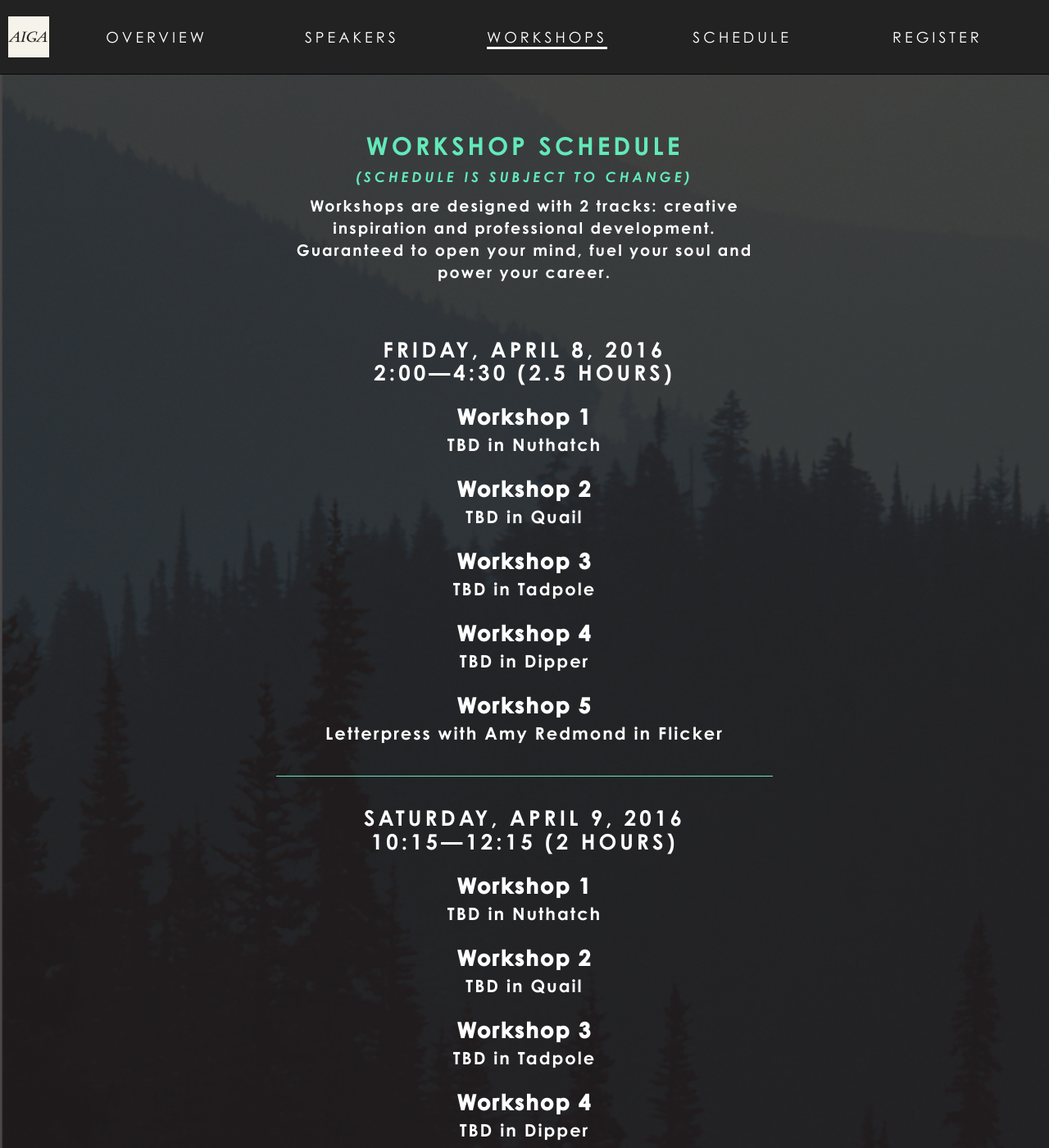
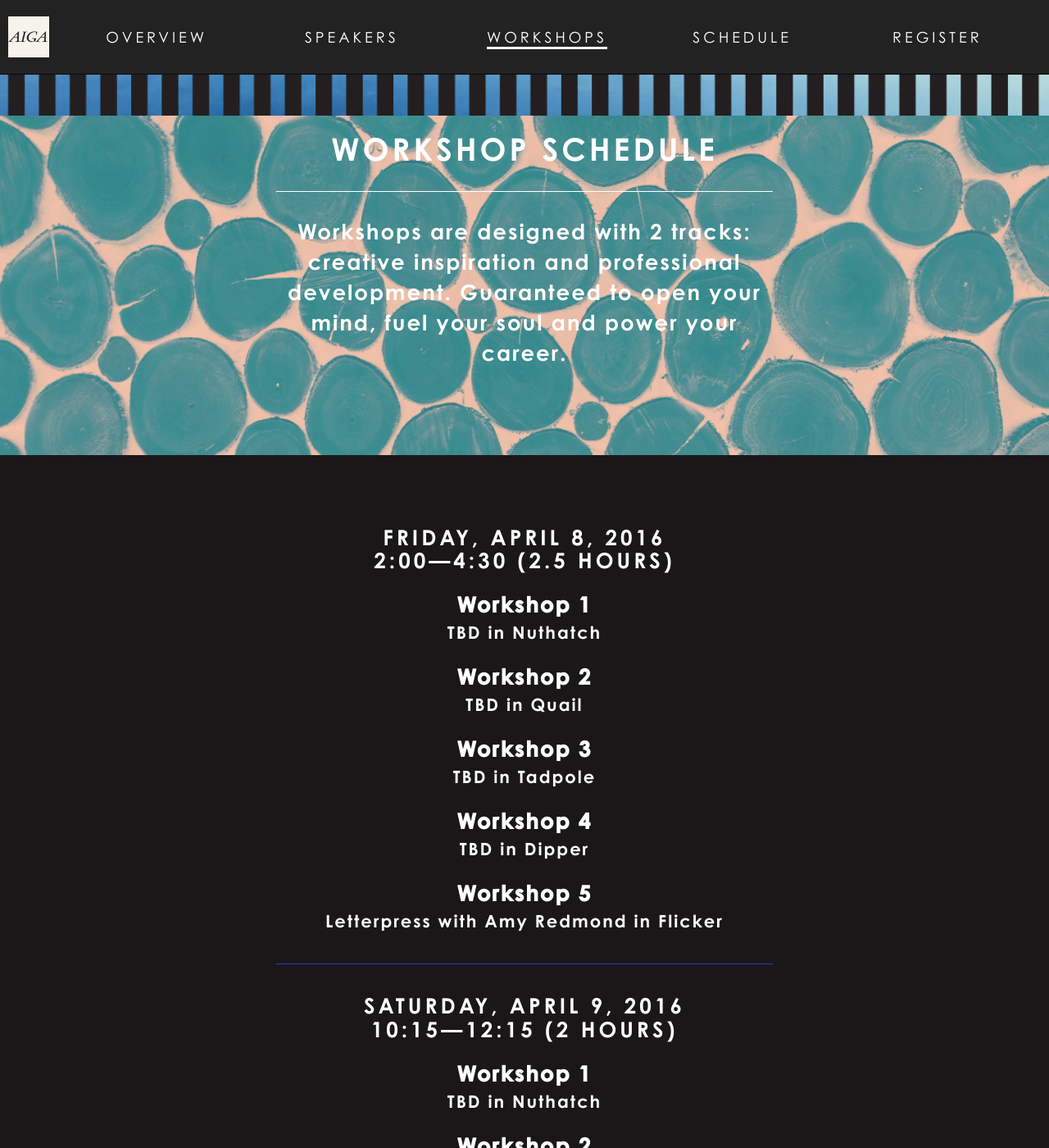
Before and after one commit to aiga-seattle/2015.aigaintothewoods.com, a Jekyll site: the page built from workshops.html, in a window 1280 px wide and 1400 px high. Shown: the whole window at 82% size. Built offline with Jekyll 4.4.1, drawn with Linux system fonts in a browser that asks for light colours; nearby versions of some CDN libraries; some web fonts are replaced.

Commit message:
Refactor speaker and workshop hero

```diff
--- a/_sass/_intothewoods.scss
+++ b/_sass/_intothewoods.scss
@@ -166,14 +166,52 @@ h3, h4 {
   }
 }
 
+.page-workshops {
+  .wrapper-workshops-intro {
+    background-image: url('/images/backgrounds/blue-circles.jpg');
+    background-position: center center;
+    background-size: 100% 100%;
+    color: #fff;
+    font-size: 26px;
+    min-height: 388px;
+    padding-bottom: 75px;
+  }
+
+  .wrapper-stripes {
+    background-image: url("/images/backgrounds/stripes-black-blue.jpg");
+    background-repeat: no-repeat;
+    background-position: center;
+    background-size: cover;
+    height: 50px;
+  }
+
+  h1 {
+    font-size: 38px;
+    border-bottom: 1px solid #fff;
+    padding-bottom: 30px;
+    margin-bottom: 30px;
+  }
+
+  @media (max-width: $screen-md-min){
+    .wrapper-workshops-intro {
+      background-position: inherit;
+      background-size: cover;
+      font-size: 20px;
+      padding-bottom: 35px;
+    }
+
+    h1 {
+      margin-top: 35px;
+    }
+
+  }
+}
+
 .wrapper-workshops {
   text-align: center;
   color: #fff;
 
-  @include make-background-cover();
-  background-image: url(/images/backgrounds/woods.jpg);
-  background-color: rgb(35, 33, 34);
-  background-attachment: fixed;
+  background-color: rgb(26, 23, 24);
 
   h1 {
     color: $itw-green;
@@ -185,8 +223,8 @@ h3, h4 {
     }
   }
 
-  section:first-child {
-    border-bottom: none;
+  section {
+    border-bottom-color: rgb(43, 56, 201);
   }
 }
 
--- a/workshops.html
+++ b/workshops.html
@@ -3,15 +3,17 @@ layout: single_column
 title: Workshops
 ---
 <div class="page-workshops">
+  <div class="wrapper wrapper-workshops-intro">
+    <div class="wrapper-stripes"></div>
+    <div class="cover-hero">
+      <h1>Workshop Schedule</h1>
+      <p>Workshops are designed with 2 tracks: creative inspiration and professional development. Guaranteed to open your mind, fuel your soul and power your career.</p>
+    </div>
+  </div>
+
   <div class="wrapper wrapper-workshops">
     <div class="content">
       <section>
-        <section class="intro">
-          <h1>Workshop Schedule<br/><small>(schedule is subject to change)</small></h1>
-          <p>Workshops are designed with 2 tracks: creative inspiration and professional development. Guaranteed to open your mind, fuel your soul and power your career.</p>
-          <p></p>
-        </section>
-
         <section class="schedule-day-block">
           <h2>Friday, April 8, 2016<br/>2:00—4:30 (2.5 hours)</h2>
           <dl>
```
Also changed, not shown: speakers.html (+4 -5 lines), images/backgrounds/black-blue-with-stripe.jpg (added), images/backgrounds/blue-circles.jpg (added), images/backgrounds/stripes-black-blue.jpg (added), 7 other files.
